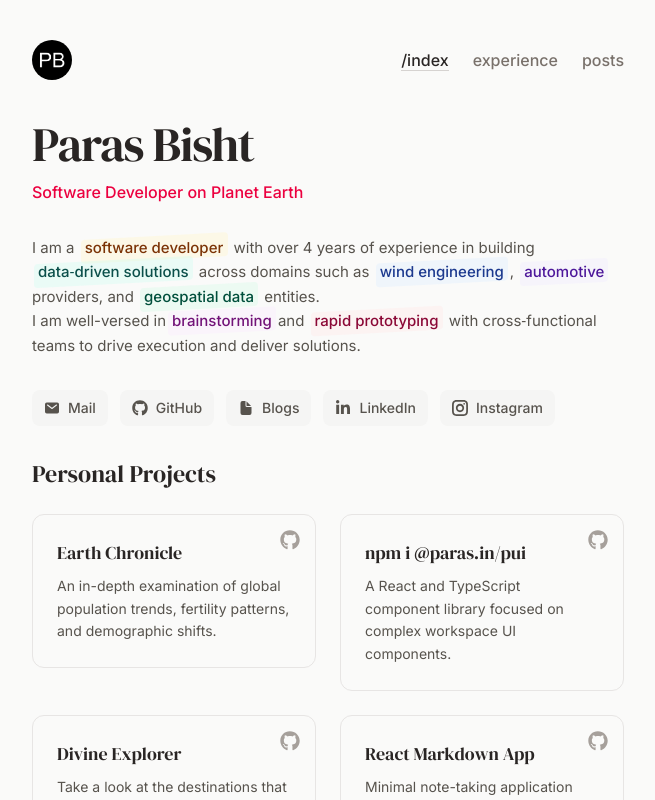
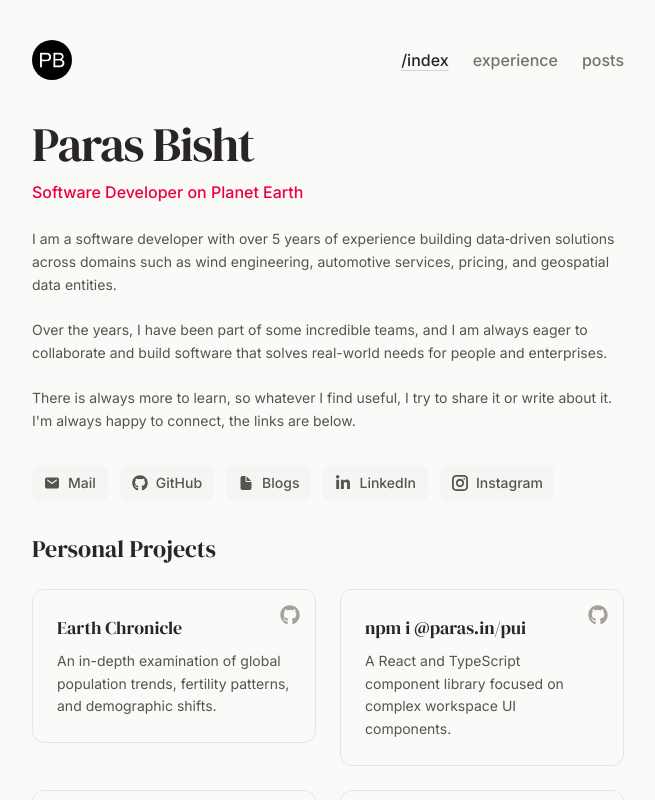
Before and after one commit to itsparasbisht/new-portfolio, a Next.js app: page / in a window 1280 px wide. Shown: the top 800 px of the page, without its empty margins (312-967 px from the left). Built offline with nearby package versions, Linux system fonts and the light colour scheme.

Commit message:
about section changes

```diff
--- a/src/app/page.tsx
+++ b/src/app/page.tsx
@@ -14,57 +14,18 @@ export default function Home() {
         Software Developer on Planet Earth
       </p>
 
-      <p className="mt-8 leading-relaxed text-[15px]">
-        I am a{" "}
-        <span className="relative inline-block group px-1 mx-0.5">
-          <span className="absolute inset-0 -skew-y-3 bg-amber-100/50 rounded opacity-70 group-hover:bg-amber-100 transition-all duration-300"></span>
-          <span className="relative text-amber-900 font-medium">
-            software developer
-          </span>
-        </span>{" "}
-        with over 4 years of experience in building
-        <span className="relative inline-block group px-1 mx-0.5">
-          <span className="absolute inset-0 -skew-y-3 bg-teal-100/50 rounded opacity-70 group-hover:bg-teal-100 transition-all duration-300"></span>
-          <span className="relative text-teal-900 font-medium">
-            data‑driven solutions
-          </span>
-        </span>{" "}
-        across domains such as{" "}
-        <span className="relative inline-block group px-1 mx-0.5">
-          <span className="absolute inset-0 -skew-y-3 bg-blue-100/50 rounded opacity-70 group-hover:bg-blue-100 transition-all duration-300"></span>
-          <span className="relative text-blue-900 font-medium">
-            wind engineering
-          </span>
-        </span>
-        ,{" "}
-        <span className="relative inline-block group px-1 mx-0.5">
-          <span className="absolute inset-0 -skew-y-3 bg-violet-100/50 rounded opacity-70 group-hover:bg-violet-100 transition-all duration-300"></span>
-          <span className="relative text-violet-900 font-medium">
-            automotive
-          </span>
-        </span>{" "}
-        providers, and{" "}
-        <span className="relative inline-block group px-1 mx-0.5">
-          <span className="absolute inset-0 -skew-y-3 bg-emerald-100/50 rounded opacity-70 group-hover:bg-emerald-100 transition-all duration-300"></span>
-          <span className="relative text-emerald-900 font-medium">
-            geospatial data
-          </span>
-        </span>{" "}
-        entities. <br />I am well-versed in
-        <span className="relative inline-block group px-1 mx-0.5">
-          <span className="absolute inset-0 -skew-y-3 bg-fuchsia-100/50 rounded opacity-70 group-hover:bg-fuchsia-100 transition-all duration-300"></span>
-          <span className="relative text-fuchsia-900 font-medium">
-            brainstorming
-          </span>
-        </span>
-        and{" "}
-        <span className="relative inline-block group px-1 mx-0.5">
-          <span className="absolute inset-0 -skew-y-3 bg-rose-100/50 rounded opacity-70 group-hover:bg-rose-100 transition-all duration-300"></span>
-          <span className="relative text-rose-900 font-medium">
-            rapid prototyping
-          </span>
-        </span>{" "}
-        with cross‑functional teams to drive execution and deliver solutions.
+      <p className="mt-6 leading-relaxed text-[14px]">
+        I am a software developer with over 5 years of experience building
+        data‑driven solutions across domains such as wind engineering,
+        automotive services, pricing, and geospatial data entities.
+        <br /> <br />
+        Over the years, I have been part of some incredible teams, and I am
+        always eager to collaborate and build software that solves real-world
+        needs for people and enterprises.
+        <br /> <br />
+        There is always more to learn, so whatever I find useful, I try to share
+        it or write about it. I&apos;m always happy to connect, the links are
+        below.
       </p>
 
       <div className="mt-8 flex flex-wrap gap-3">
```
